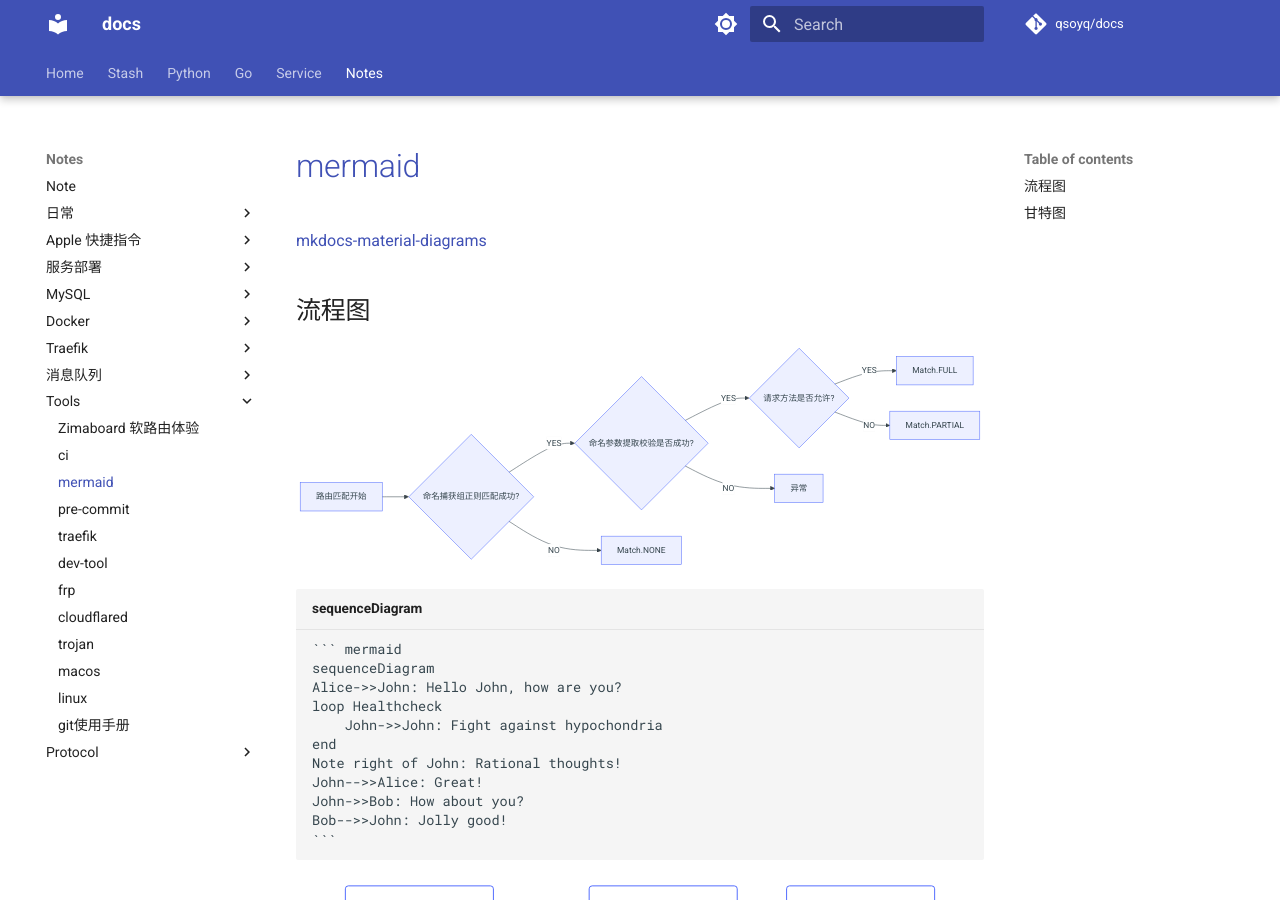
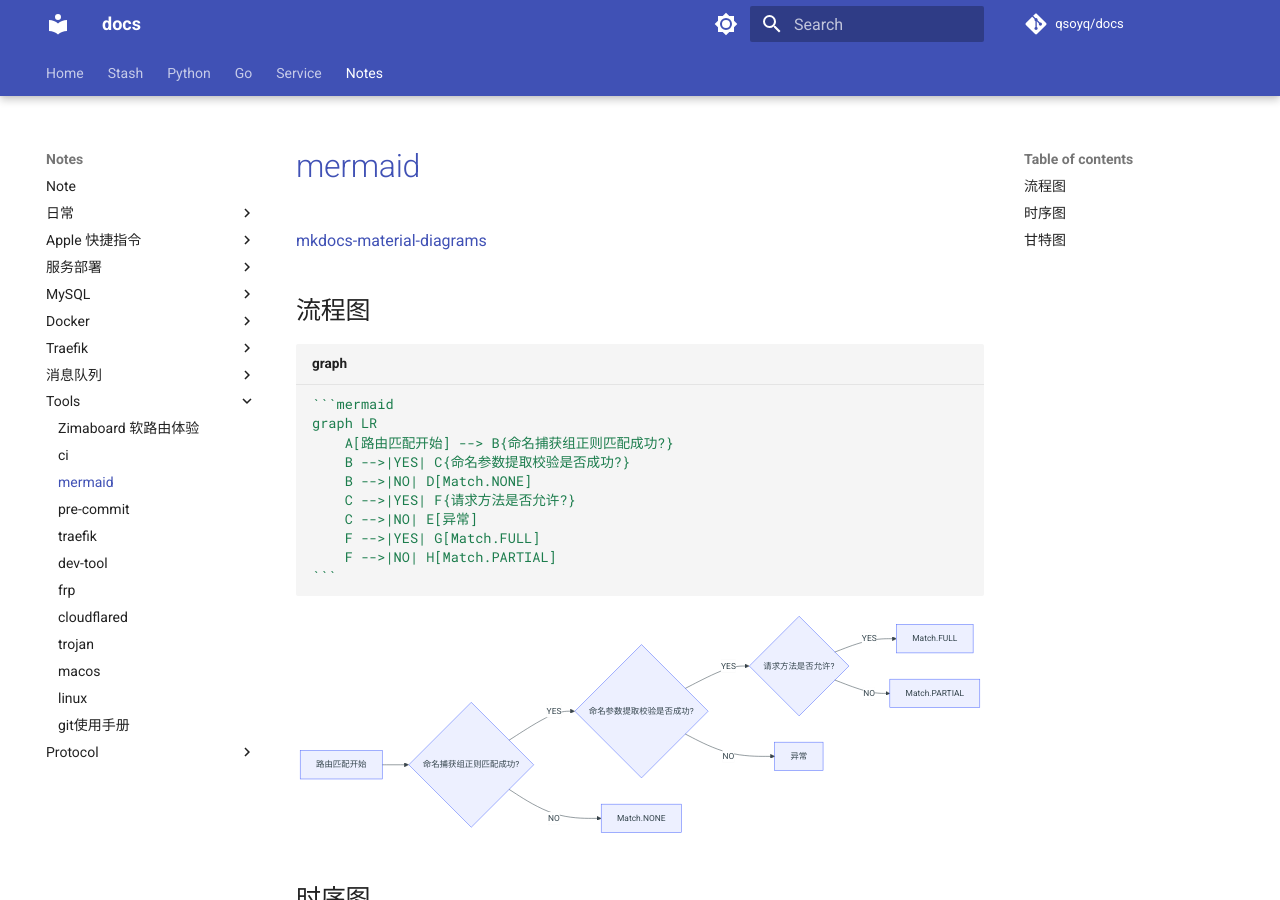
Before and after one commit to qsoyq/docs, an MkDocs documentation site: the page built from docs/tools/mermaid.md, in a window 1280 px wide and 900 px high. Built offline with MkDocs 1.6.1 and Material for MkDocs 9.7.7, drawn with Linux system fonts in a browser that asks for light colours; comment, search, counter and statistics services are not loaded; some of the changed text lies outside the part shown.

Commit message:
update docs/tools/mermaid.md

`````diff
--- a/docs/tools/mermaid.md
+++ b/docs/tools/mermaid.md
@@ -3,6 +3,19 @@
 [mkdocs-material-diagrams](https://squidfunk.github.io/mkdocs-material/reference/diagrams/)
 
 ## 流程图
+
+```` markdown title="graph"
+```mermaid
+graph LR
+    A[路由匹配开始] --> B{命名捕获组正则匹配成功?}
+    B -->|YES| C{命名参数提取校验是否成功?}
+    B -->|NO| D[Match.NONE]
+    C -->|YES| F{请求方法是否允许?}
+    C -->|NO| E[异常]
+    F -->|YES| G[Match.FULL]
+    F -->|NO| H[Match.PARTIAL]
+```
+````
 
 ```mermaid
 graph LR
@@ -14,6 +27,8 @@ graph LR
     F -->|YES| G[Match.FULL]
     F -->|NO| H[Match.PARTIAL]
 ```
+
+## 时序图
 
 ```` markdown title="sequenceDiagram"
 ``` mermaid
@@ -43,6 +58,7 @@ Bob-->>John: Jolly good!
 
 ## 甘特图
 
+```` markdown title="gantt"
 ```mermaid
 gantt
     title 项目进度图例
@@ -55,3 +71,17 @@ gantt
     编码 :b1, 2025-10-10, 7d
     测试 :b2, after b1, 4d
 ```
+````
+
+```mermaid
+gantt
+    title 项目进度图例
+    dateFormat YYYY-MM-DD
+    axisFormat %m-%d
+    section 需求分析
+    需求调研 :a1, 2025-10-01, 5d
+    需求确认 :a2, after a1, 3d
+    section 开发阶段
+    编码 :b1, 2025-10-10, 7d
+    测试 :b2, after b1, 4d
+```
`````
